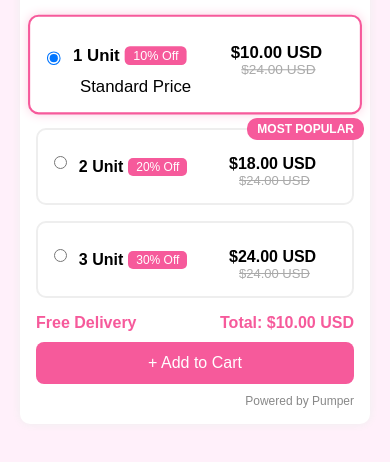
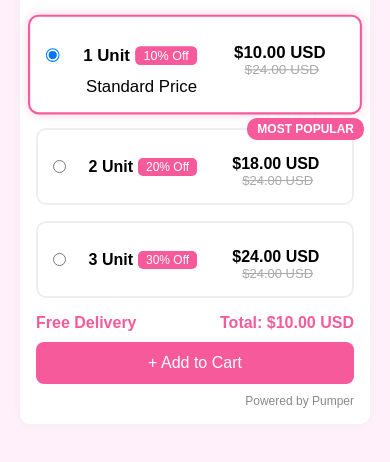
Before and after one commit to Abhilakh-Singh/figma, a plain HTML site: page index.html in a window 390 px wide. Shown: the part 76-538 px from the top of the page. Drawn offline with Linux system fonts and the light colour scheme.

Commit message:
updated ui

```diff
--- a/index.html
+++ b/index.html
@@ -14,11 +14,12 @@
 
         <div class="cards">
             <div class="card selected" data-price="10.00" onclick="expandCard(this)">
-                <div>
-                    <input type="radio" name="unit" checked />
-                </div>
 
                 <div class="unit-des">
+
+                    <input type="radio" name="unit" checked />
+
+                    <div class="box">
                         <div class="unit-info">
                             <span class="unit">1 Unit</span>
                             <span class="tag">10% Off</span>
@@ -28,6 +29,8 @@
                             <strong>$10.00 USD</strong>
                             <del>$24.00 USD</del>
                         </div>
+                    </div>
+
                 </div>
 
 
@@ -82,10 +85,11 @@
             </div>
 
             <div class="card" data-price="18.00" onclick="expandCard(this)">
-                <input type="radio" name="unit" />
                 <div class="label">MOST POPULAR</div>
 
                 <div class="unit-des">
+                    <input type="radio" name="unit" />
+                    <div class="box">
                         <div class="unit-info">
                             <span class="unit">2 Unit</span>
                             <span class="tag">20% Off</span>
@@ -94,6 +98,8 @@
                             <strong>$18.00 USD</strong>
                             <del>$24.00 USD</del>
                         </div>
+                    </div>
+
                 </div>
 
                 <div class="options hidden">
@@ -141,9 +147,9 @@
             </div>
 
             <div class="card" data-price="24.00" onclick="expandCard(this)">
+                <div class="unit-des">
                     <input type="radio" name="unit" />
-
-                <div class="unit-des">
+                    <div class="box">
                         <div class="unit-info">
                             <span class="unit">3 Unit</span>
                             <span class="tag">30% Off</span>
@@ -152,6 +158,8 @@
                             <strong>$24.00 USD</strong>
                             <del>$24.00 USD</del>
                         </div>
+                    </div>
+
                 </div>
 
                 <div class="options hidden">
--- a/style.css
+++ b/style.css
@@ -52,12 +52,6 @@ h1 {
   box-shadow: 0 0 10px #fbd1e2;
 }
 
-input[type="radio"] {
-  position: absolute;
-  top: 30px;
-  left: 45px;
-}
-
 .unit-des {
   display: flex;
   justify-content: space-around;
@@ -86,7 +80,7 @@ input[type="radio"] {
 .descriptions {
   display: flex;
   justify-content: space-around;
-  margin-right: 17%;
+  margin-right: 9%;
 }
 
 .price {
@@ -125,14 +119,14 @@ input[type="radio"] {
   display: flex;
   gap: 0.5rem;
   align-items: center;
-  margin-left: 15%;
+  margin-left: 17%;
 }
 
 .sc-options {
-      display: flex;
-      column-gap: 57px;
-      justify-content: center;
-      width: 79%;
+  display: flex;
+  column-gap: 57px;
+  justify-content: center;
+  width: 79%;
 }
 
 .s-option {
@@ -141,6 +135,12 @@ input[type="radio"] {
 
 .c-option {
   font-size: small;
+}
+
+.box {
+  display: flex;
+  width: 100%;
+  justify-content: space-around;
 }
 
 .selects {
@@ -190,17 +190,11 @@ input[type="radio"] {
     flex-direction: row;
     align-items: flex-start;
   }
-
-  input[type="radio"] {
-    position: absolute;
-    top: 36%;
-    left: 5%;
-  }
 }
 
 @media (max-width: 400px) {
   .sc-options {
     column-gap: 65px;
     width: 100%;
+  }
 }
-}
```
Lines whose indentation alone changed are shown as unchanged.
